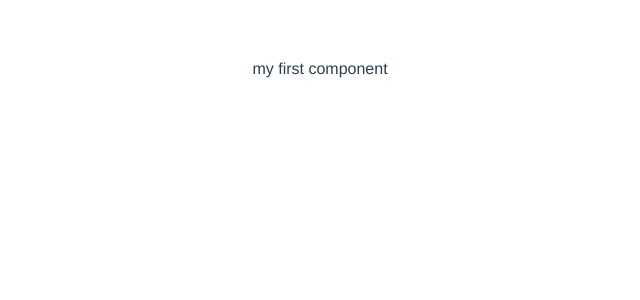
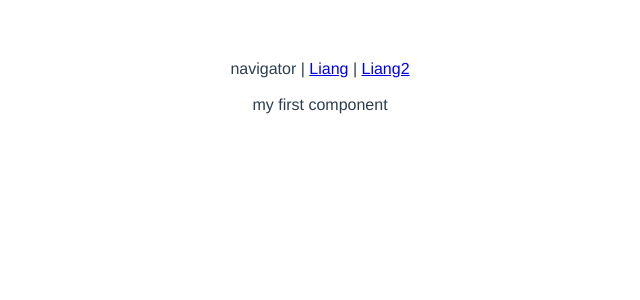
Before and after one commit to YoungDriverOfTech/book-keerper-vue, a Vue app: page / in a window 1280 px wide. Shown: the top 300 px of the page, without its empty margins (320-960 px from the left). Built offline with nearby package versions, Linux system fonts and the light colour scheme.

Commit message:
init vue router

```diff
--- a/index.html
+++ b/index.html
@@ -8,6 +8,6 @@
 </head>
 <body>
   <div id="app"></div>
-  <script type="module" src="/src/main.js"></script>
+  <script type="module" src="/src/main.ts"></script>
 </body>
 </html>
--- a/src/App.vue
+++ b/src/App.vue
@@ -1,14 +1,13 @@
 <template>
-  <Liang></Liang>
+  <div>navigator | <router-link to="/">Liang</router-link> | <router-link to="/xxx">Liang2</router-link></div>
+  <br>
+
+  <router-view />
 </template>
 
 <script>
-import Liang from './components/Liang.vue'
 
 export default {
   name: 'App',
-  components: {
-    Liang
-  }
 }
 </script>
--- /dev/null
+++ b/src/components/Liang2.vue
@@ -0,0 +1,5 @@
+<template>
+    <div>
+        Liang2
+    </div>
+</template>
--- a/src/main.js
+++ /dev/null
@@ -1,5 +0,0 @@
-import { createApp } from 'vue'
-import App from './App.vue'
-import './index.css'
-
-createApp(App).mount('#app')
--- /dev/null
+++ b/src/main.ts
@@ -0,0 +1,20 @@
+import { createApp } from 'vue'
+import App from './App.vue'
+import './index.css'
+import {createWebHashHistory, createRouter} from 'vue-router'
+import Liang from './components/Liang.vue'
+import Liang2 from './components/Liang2.vue'
+
+const history = createWebHashHistory()
+const router = createRouter({
+    history: history,
+    routes: [
+        { path: '/', component: Liang },
+        { path: '/xxx', component: Liang2 },
+    ]
+})
+
+
+const app = createApp(App)
+app.use(router)
+app.mount('#app')
--- /dev/null
+++ b/src/shims-vue.d.ts
@@ -0,0 +1,5 @@
+declare module '*.vue' {
+    import { ComponentOptions } from 'vue'
+    const componentOptions: ComponentOptions
+    export default componentOptions
+}
```
Also changed, not shown: package.json (+4 -3 lines), 2 other files (tests, documents, lock files or other folders).
